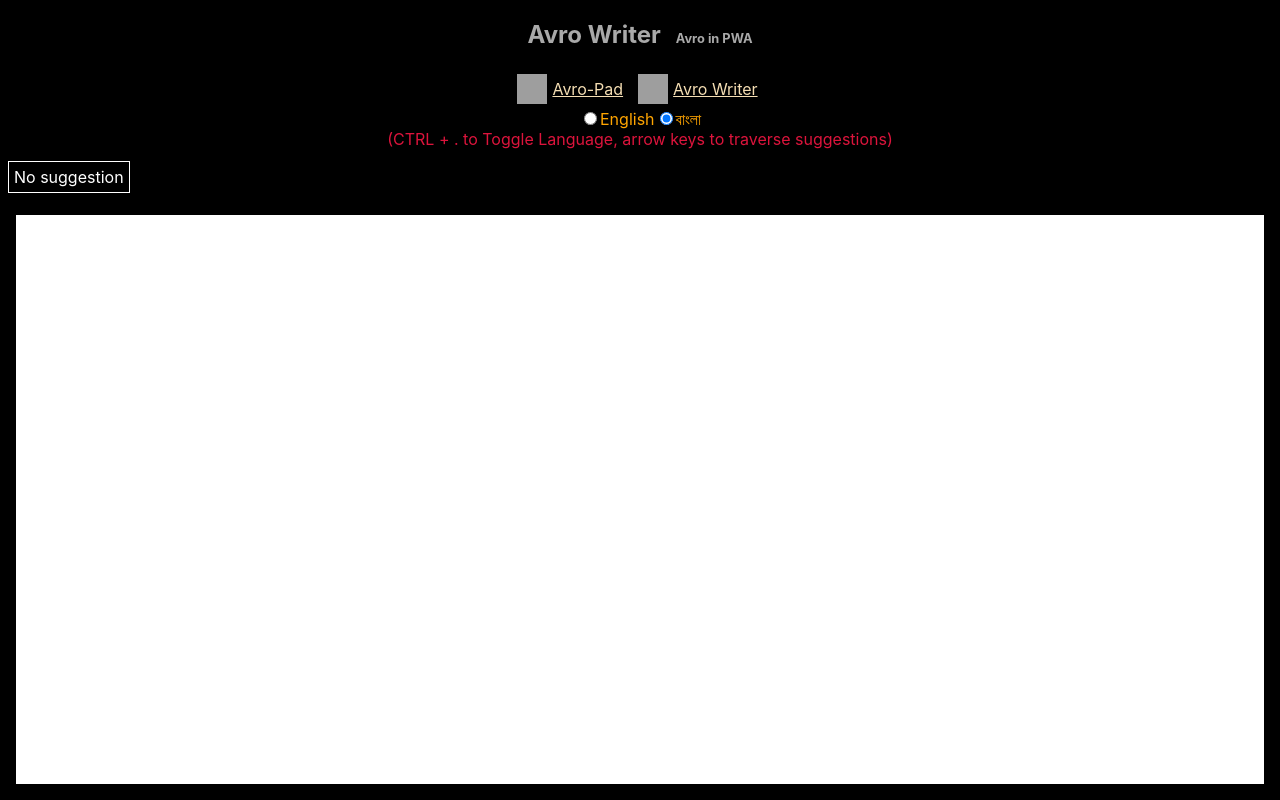
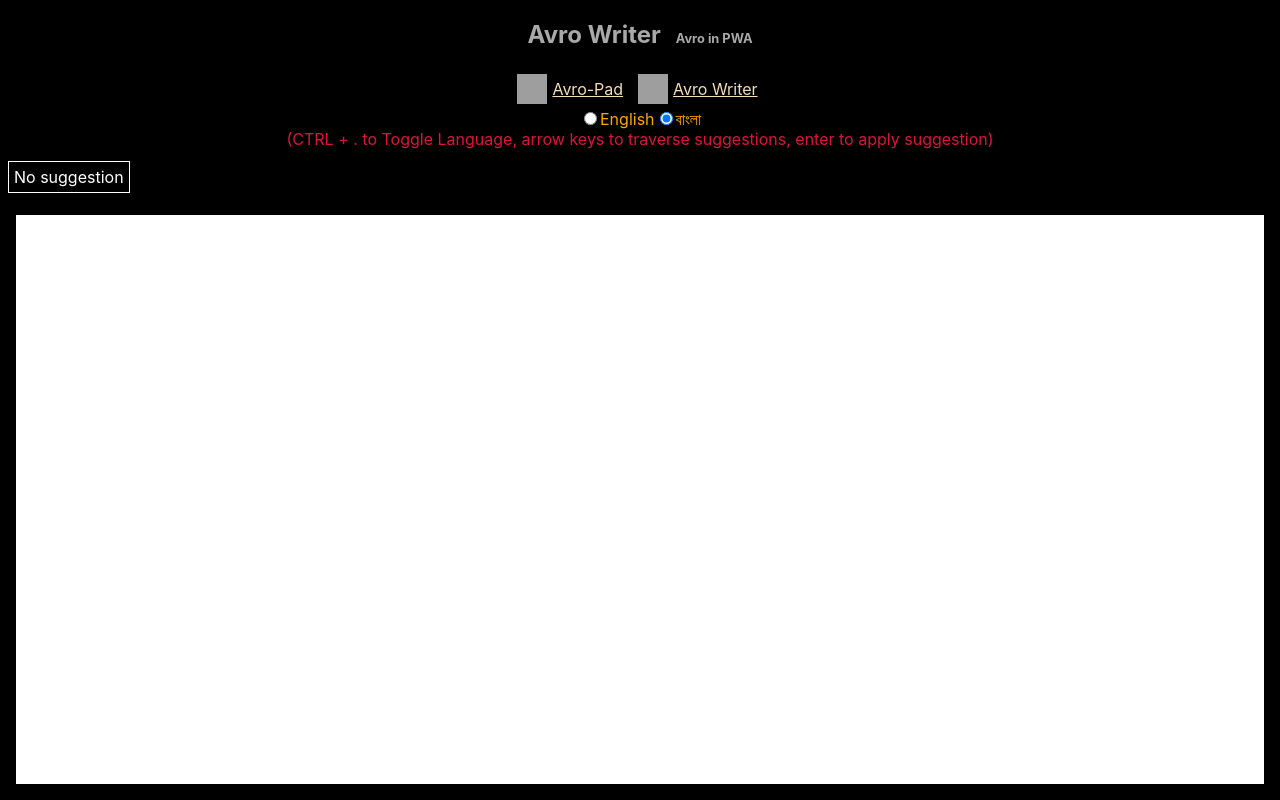
Before and after one commit to ibrahim-13/avro-writer, a React (Create React App) app: page / in a window 1280 px wide. Built offline with nearby package versions, Linux system fonts and the light colour scheme; grey boxes are pictures that could not be loaded.

Commit message:
Fix suggestion issue

```diff
--- a/src/App.tsx
+++ b/src/App.tsx
@@ -70,6 +70,10 @@
 
   async function textChange({ target: { value: inputText } }: React.ChangeEvent<HTMLTextAreaElement>): Promise<void> {
     if (lang !== 'bn') return;
+    if (!inputText) {
+      setSuggestions(undefined);
+      return;
+    }
     if (inputText.endsWith('\n') && suggestions) {
       onSuggestSelect(suggestions.words[suggestions.prevSelection]);
       setSuggestions(undefined);
--- a/src/InfoKeyBinding.tsx
+++ b/src/InfoKeyBinding.tsx
@@ -3,7 +3,7 @@
 export function InfoKeyBinding(): JSX.Element {
   return (
     <div className="info-keybinding">
-      (CTRL + . to Toggle Language, arrow keys to traverse suggestions)
+      (CTRL + . to Toggle Language, arrow keys to traverse suggestions, enter to apply suggestion)
     </div>
   );
 }
--- a/src/index.tsx
+++ b/src/index.tsx
@@ -11,7 +11,9 @@
   document.getElementById('root')
 );
 
-console.log(`Build Verions: ${process.env.REACT_APP_VERSION}`);
+if (process.env.NODE_ENV === 'production') {
+  console.log(`Build Verions: ${process.env.REACT_APP_VERSION}`);
+}
 
 // If you want your app to work offline and load faster, you can change
 // unregister() to register() below. Note this comes with some pitfalls.
--- a/src/suggestion.tsx
+++ b/src/suggestion.tsx
@@ -12,7 +12,7 @@
       {props.suggestions && props.suggestions.words.length > 0 ? (
         props.suggestions.words.map((s, i) => (
           <div
-            key={s}
+            key={`${s}_${i}`}
             style={{ cursor: 'pointer' }}
             className={`suggest${props.suggestions?.prevSelection === i ? ' selected' : ''}`}
             onClick={(): void => props.onSelect?.(s)}
```
